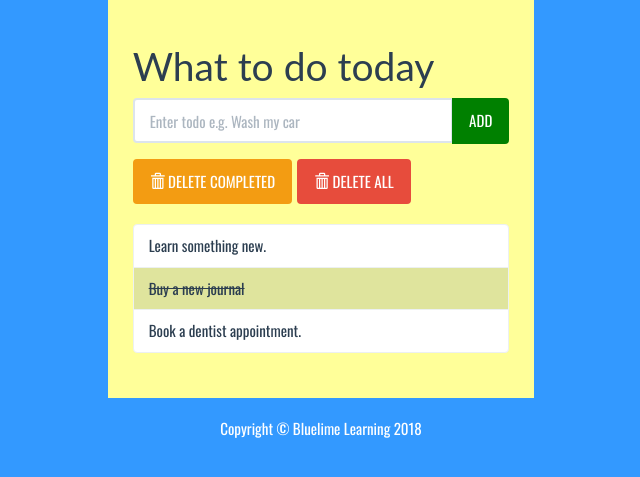
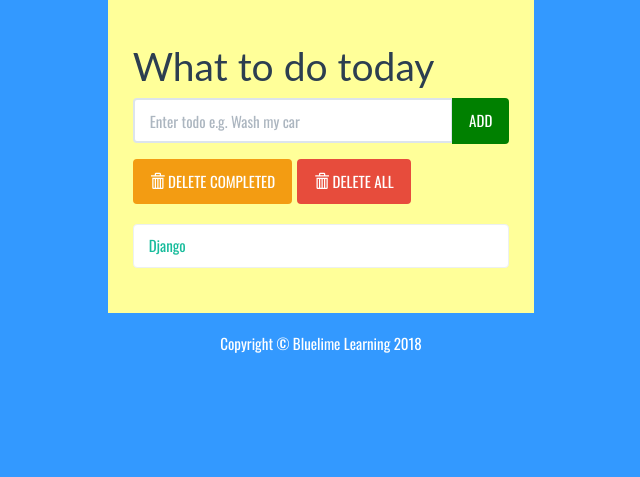
Before and after one commit to RohithThulasidharan/todoapp, a Django app: page / in a window 1280 px wide. Shown: the part 129-606 px from the top of the page, without its empty margins (319-959 px from the left). Run offline with Django 3.2, Linux system fonts and the light colour scheme; data comes from the database, SQL or seed files in the repository; both versions use the stored data as it was after the commit; some libraries are stand-ins or nearby versions.

Commit message:
Displaying database items

```diff
--- a/todolist/templates/todolist/index.html
+++ b/todolist/templates/todolist/index.html
@@ -51,9 +51,13 @@
 					</div>
 
 					<ul class="list-group t20">
-						<li class="list-group-item">Learn something new.</li>
-						<li class="list-group-item todo-completed">Buy a new journal</li>
-						<li class="list-group-item">Book a dentist appointment.</li>
+						{% for todolist in todo_items %}
+							{% if todolist.completed %}
+							<li class="list-group-item todo-completed">{{todolist.text}}</li>
+							{% else %}
+							<a href="#"><li class="list-group-item">{{todolist.text}}</li></a>
+							{% endif %}
+						{% endfor %}
 					</ul>
 				</div>
 			</div>
--- a/todolist/views.py
+++ b/todolist/views.py
@@ -1,5 +1,9 @@
 from django.shortcuts import render
+from .models import Todolist
+
 
 # Create your views here.
 def index(request):
-    return render(request, 'todolist/index.html')
+    todo_items = Todolist.objects.order_by('id')
+    context = {'todo_items': todo_items}
+    return render(request, 'todolist/index.html', context)
```
Also changed, not shown: db.sqlite3.
